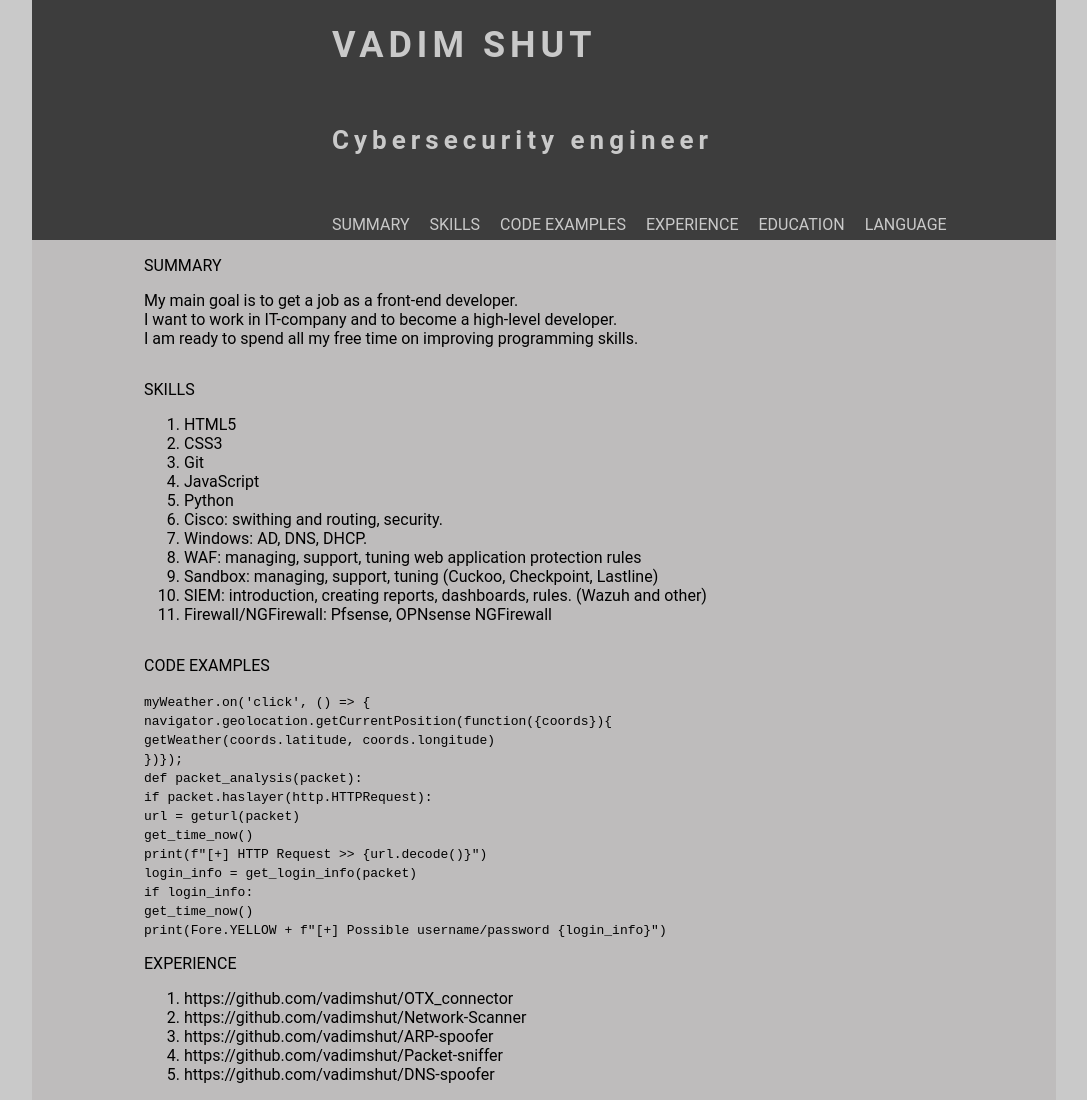
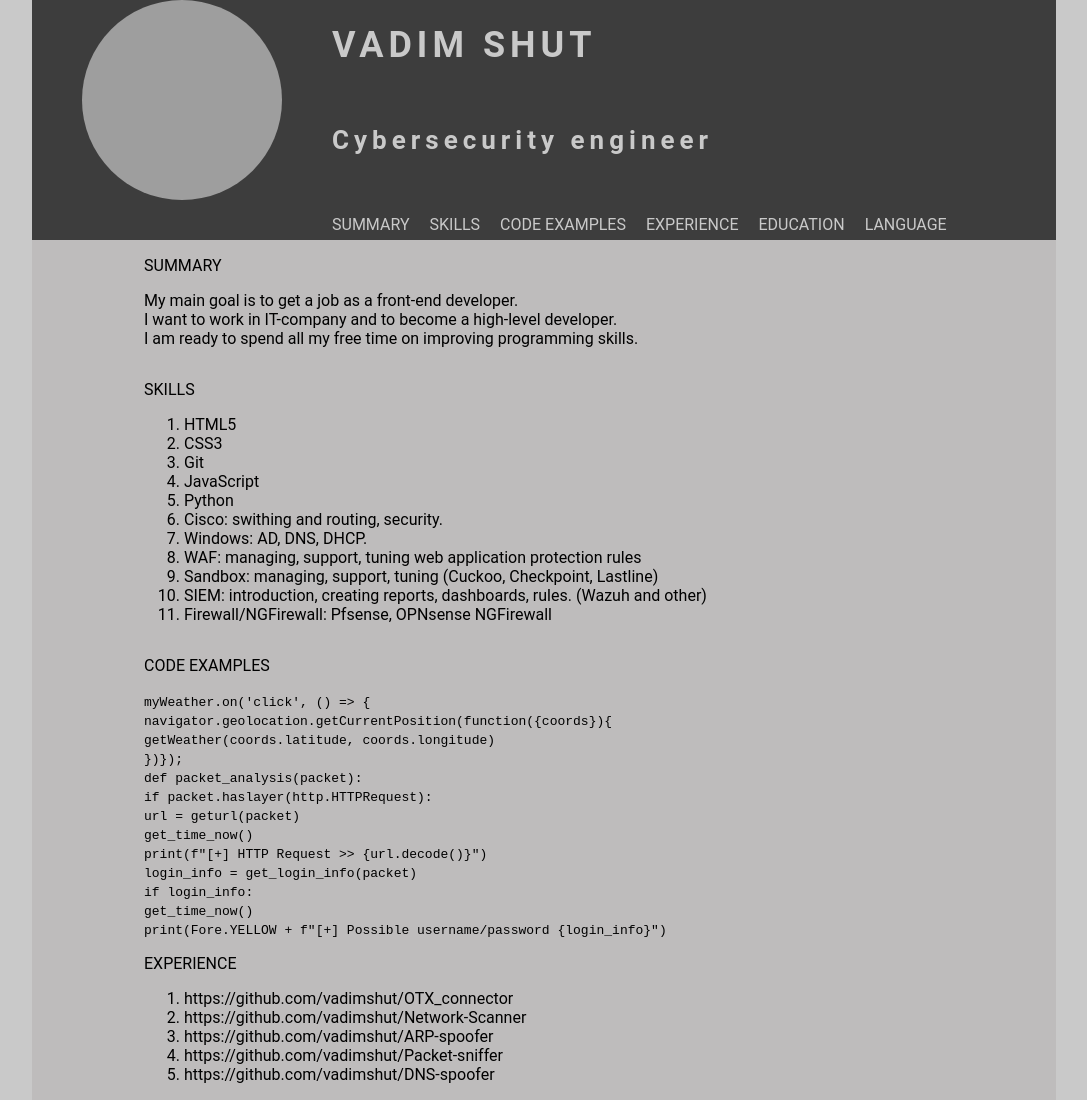
Before and after one commit to vadimshut/rsschool-cv, a plain HTML site: page index.html in a window 1280 px wide. Shown: the top 1100 px of the page, without its empty margins (96-1183 px from the left). Drawn offline with Linux system fonts and the light colour scheme; the site is published under a folder, as on GitHub Pages, so addresses that start at the root find nothing.

Commit message:
fix: add relative path to ava

```diff
--- a/style.css
+++ b/style.css
@@ -15,7 +15,7 @@ body {
   width: 80vw;
   height: 100vh;
   background-color: blue;
-  justify-content: ;
+
 }
 
 .header {
@@ -28,7 +28,7 @@ body {
 
 .header__avatarka {
   margin-left: 50px;
-  background-image: url(/images/ava.jpeg);
+  background-image: url(./images/ava.jpeg);
   background-size: 100% 100%;
   background-repeat: no-repeat;
   border-radius: 50%;
```
